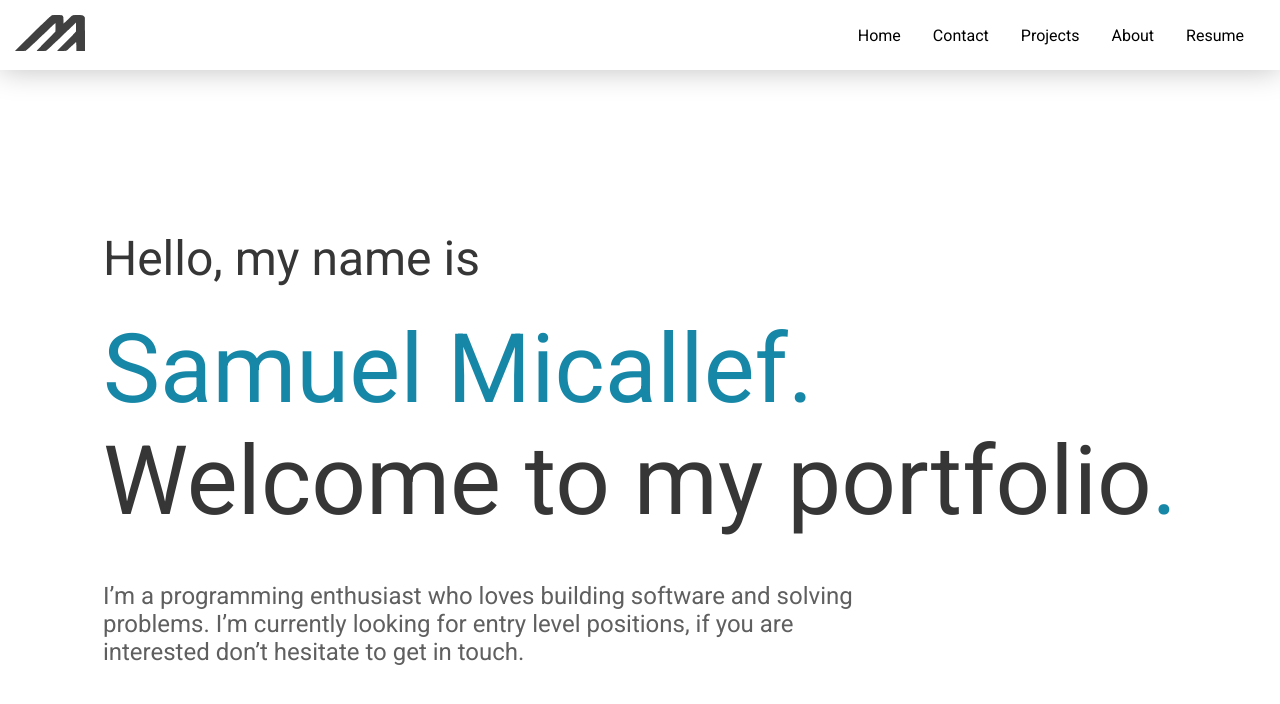
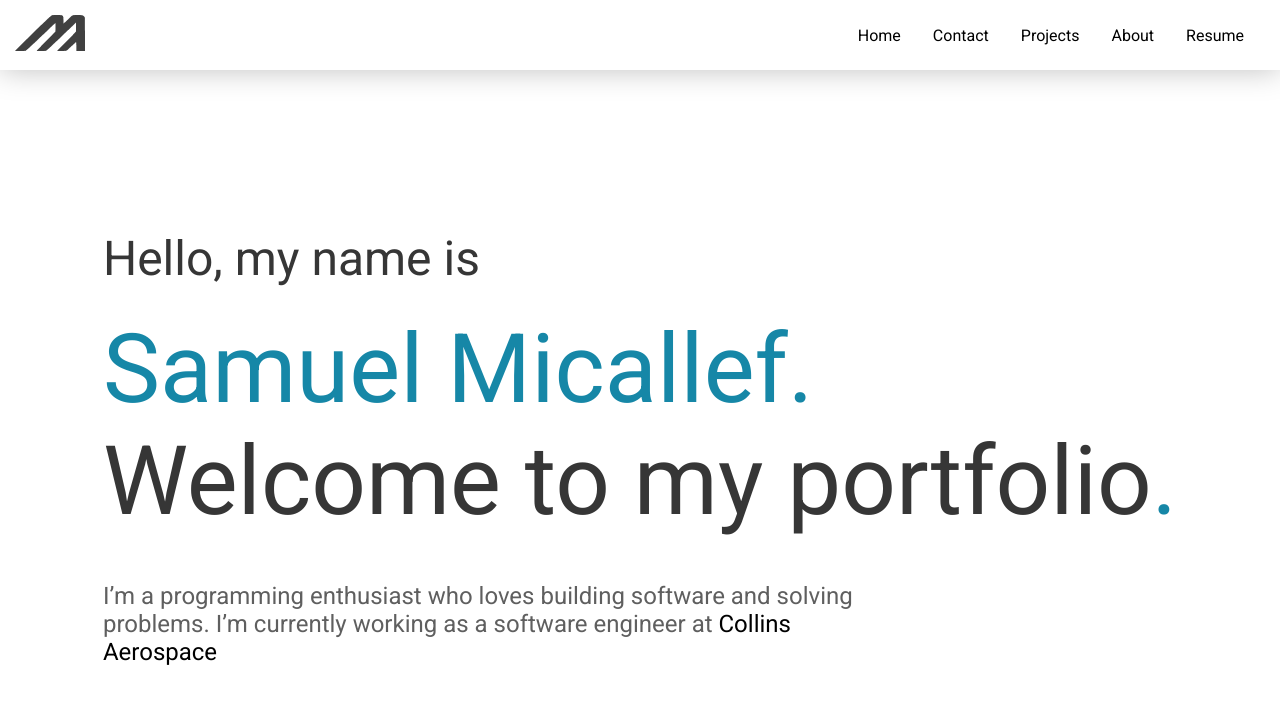
Before and after one commit to msam-dev/PortfolioWebsiteV2, a React (Create React App) app: page / in a window 1280 px wide. Shown: the top 704 px of the page. Built offline with nearby package versions, Linux system fonts and the light colour scheme; the HTML template or start-up script is replaced by a standard one.

Commit message:
bio updates

```diff
--- a/src/components/HomePageContent.js
+++ b/src/components/HomePageContent.js
@@ -11,7 +11,7 @@ const HomePageContent = () => {
               <div className="samuel">Samuel Micallef.</div>
               <div className="welcome">Welcome to my portfolio<span className="dotBlue">.</span></div>
               <div className="summary">I’m a programming enthusiast who loves building software and solving problems.
-              I’m currently looking for entry level positions, if you are interested don’t hesitate to get in touch.</div>
+              I’m currently working as a software engineer at <a href="https://www.collinsaerospace.com/">Collins Aerospace</a></div>
           </div>
 
           <div className="computerDiv">
```
